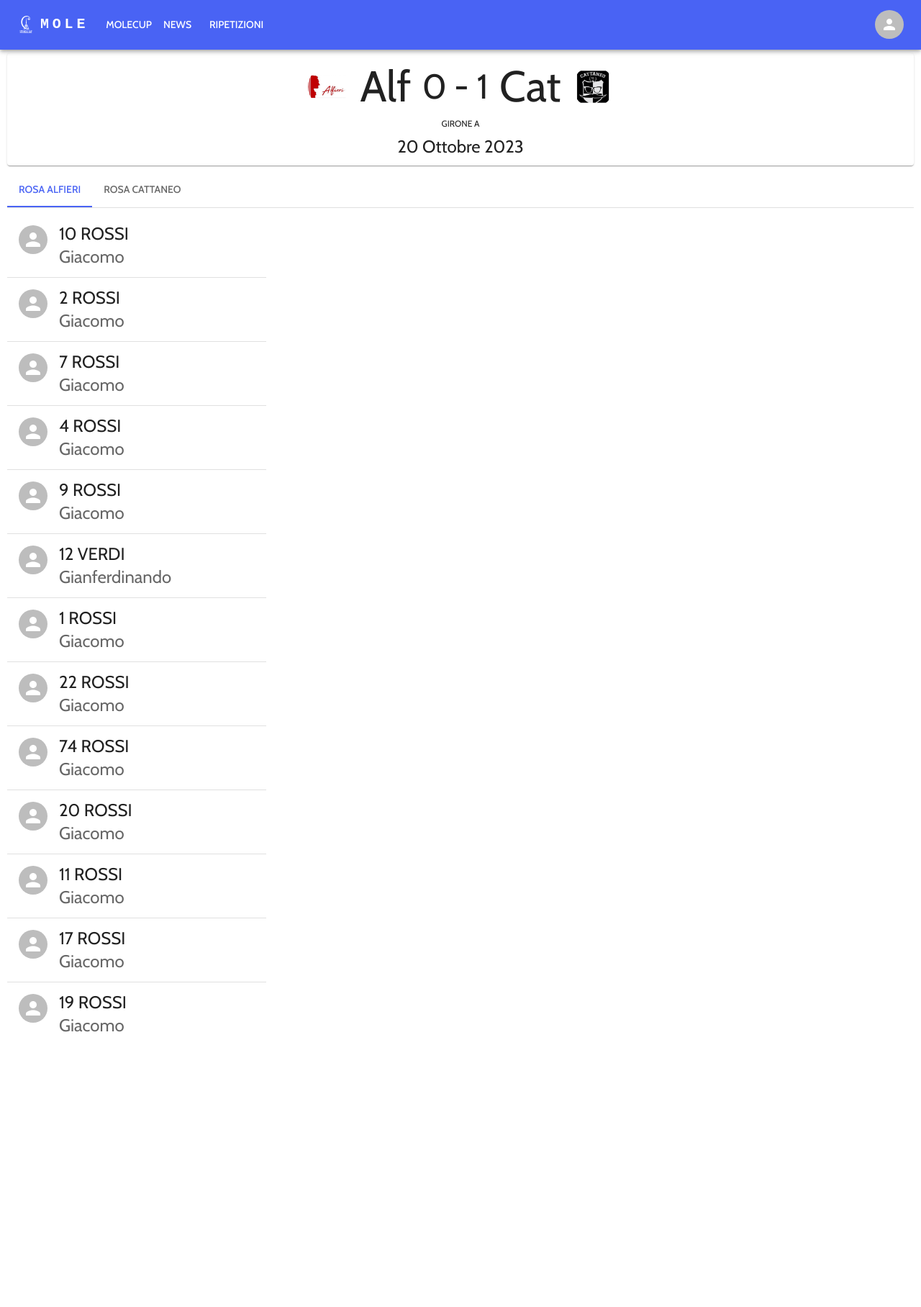
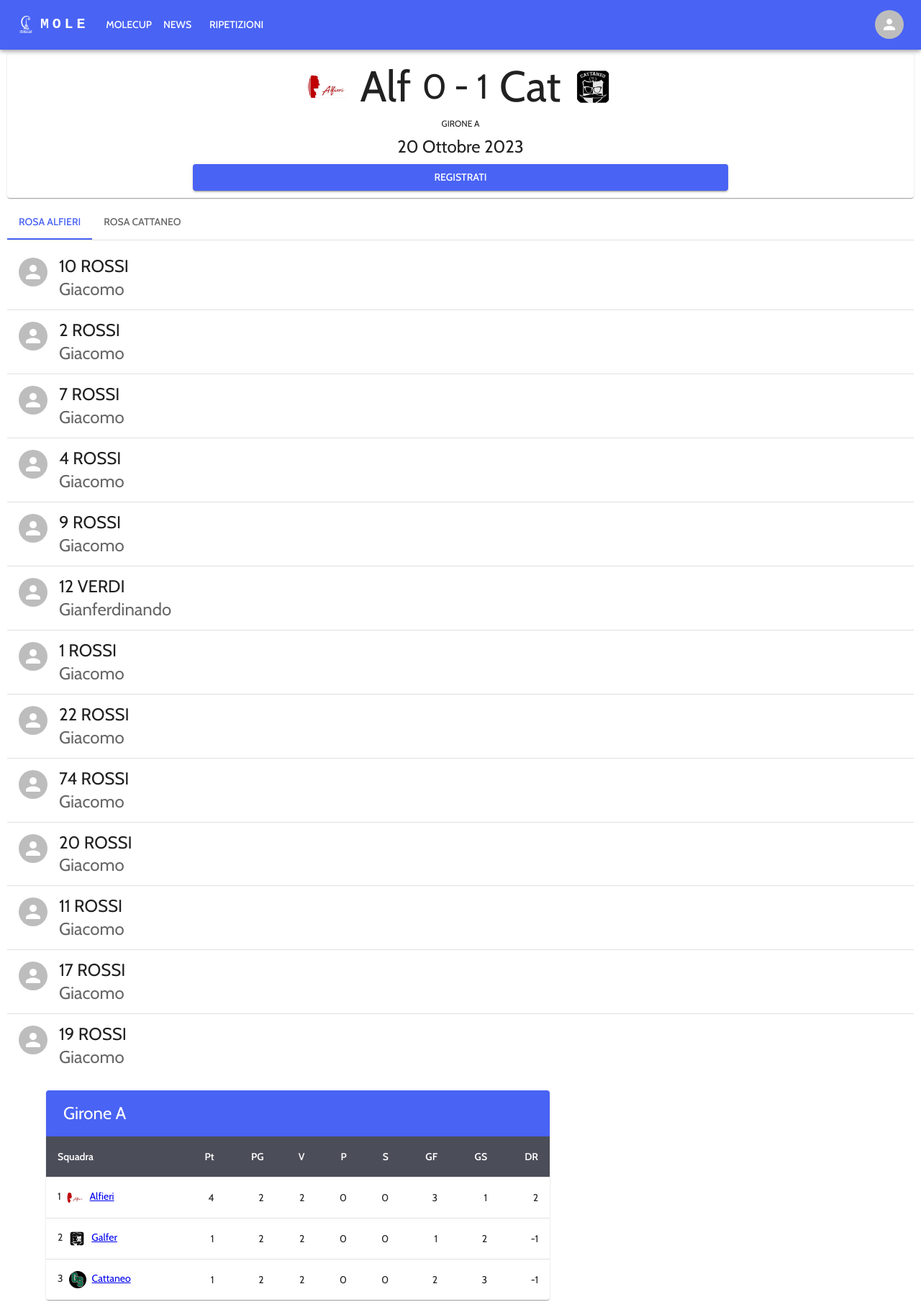
Before and after one commit to molecup/mole-frontend, a Next.js app in the folder mole-frontend/: page /match/0 in a window 1280 px wide. Shown: the whole page at 72% size. Before the commit the page ends 1470 px from the top, so only its background shows below. Built offline with nearby package versions, Linux system fonts and the light colour scheme.

Commit message:
match page updated

```diff
--- a/mole-frontend/src/app/match/[slug]/page.js
+++ b/mole-frontend/src/app/match/[slug]/page.js
@@ -1,5 +1,7 @@
 import MatchHeader from '@/components/matchHeader';
 import MatchTabs from './tabs';
+import StandingTable from '@/components/standingTable';
+import Container from '@mui/material/Container';
 
 const playerList = [
     {firstName: "Giacomo", lastName: "Rossi", number: 10, img: null},
@@ -33,7 +35,9 @@ const dataExample = {
     score : [0, 1],
     time : "20:30",
     date : "20 ottobre 2023",
-    league : "girone a"
+    league : {
+        name: "Girone A",
+    }
 }
 
 export default function MatchPage({params}){
@@ -47,13 +51,19 @@ export default function MatchPage({params}){
                 teamA = {dataExample.teamA}
                 teamB = {dataExample.teamB}
                 scoreText = {scoreText}
-                league = {dataExample.league}
+                league = {dataExample.league.name}
                 date = {dataExample.date}
             />
             <MatchTabs
                 teamA = {dataExample.teamA}
                 teamB = {dataExample.teamB}
+                league = {dataExample.league}
             />
+            <Container>
+                <StandingTable
+                    title = {dataExample.league.name}
+                />
+            </Container>
         </>
     );
 }
--- a/mole-frontend/src/app/match/[slug]/tabs.js
+++ b/mole-frontend/src/app/match/[slug]/tabs.js
@@ -10,7 +10,6 @@ import Tabs from '@mui/material/Tabs';
 import Tab from '@mui/material/Tab';
 import Typography from '@mui/material/Typography';
 import Box from '@mui/material/Box';
-import Paper from '@mui/material/Paper';
 
 
 export default function MatchTabs(props) {
@@ -23,7 +22,7 @@ export default function MatchTabs(props) {
   return (
     <Box sx={{ margin: '10px' }}>
       <Box sx={{ borderBottom: 1, borderColor: 'divider' }}>
-        <Tabs value={value} onChange={handleChange} aria-label="basic tabs example">
+        <Tabs value={value} onChange={handleChange} aria-label="tab rose" variant="scrollable" scrollButtons='auto'>
           <Tab label={"Rosa " + props.teamA.name} {...a11yProps(0)} />
           <Tab label={"Rosa " + props.teamB.name} {...a11yProps(1)} />
         </Tabs>
@@ -41,7 +40,7 @@ export default function MatchTabs(props) {
 function a11yProps(index) {
   return {
     id: `simple-tab-${index}`,
-    'aria-controls': `simple-tabpanel-${index}`,
+    'aria-controls': `pannello tab-${index}`,
   };
 }
 
--- a/mole-frontend/src/components/matchHeader.js
+++ b/mole-frontend/src/components/matchHeader.js
@@ -2,24 +2,26 @@ import Paper from '@mui/material/Paper';
 import Stack from '@mui/system/Stack';
 import Avatar from '@mui/material/Avatar';
 import Typography from '@mui/material/Typography';
+import Button from '@mui/material/Button';
 
 const capitalizeStyle = {
     textTransform: "capitalize"
 }
 
-export default function MatchHeader(props){
-    return(
-        <Paper sx={{margin : "10px", padding: "10px"}}>
-                <Stack>
-                    <Stack direction="row" sx={{justifyContent:"center", alignItems: "center"}} spacing={2}>
+export default function MatchHeader(props) {
+    return (
+        <Paper sx={{ margin: "10px", padding: "10px" }}>
+            <Stack sx={{ alignItems: 'center' }}>
+                <Stack direction="row" sx={{ justifyContent: "center", alignItems: "center" }} spacing={2}>
                     <Avatar sx={{ width: 57, height: 57 }} alt={"logo " + props.teamA.name} src={props.teamA.img} />
                     <Typography variant="h2" sx={capitalizeStyle}>{props.teamA.short}</Typography>
                     <Typography variant="h3" sx={capitalizeStyle}>{props.scoreText}</Typography>
                     <Typography variant="h2" sx={capitalizeStyle}>{props.teamB.short}</Typography>
                     <Avatar sx={{ width: 57, height: 57 }} alt={"logo " + props.teamB.name} src={props.teamB.img} />
                 </Stack>
-                    <Typography variant="overline" sx={{textAlign : "center"}}>{props.league}</Typography>
-                    <Typography variant="h5" sx={{textAlign : "center", ...capitalizeStyle}}>{props.date}</Typography>
+                <Typography variant="overline" sx={{ textAlign: "center" }}>{props.league}</Typography>
+                <Typography variant="h5" sx={{ textAlign: "center", ...capitalizeStyle }} gutterBottom>{props.date}</Typography>
+                <Button variant="contained" sx={{ width: '60%' }}>Registrati</Button>
             </Stack>
         </Paper>
     );
--- a/mole-frontend/src/components/playerList.js
+++ b/mole-frontend/src/components/playerList.js
@@ -10,7 +10,7 @@ import Typography from '@mui/material/Typography';
 export default function PlayerList(props) {
     const { playerList } = props;
     return (
-        <List sx={{ width: '100%', maxWidth: 360, bgcolor: 'background.paper' }}>
+        <List sx={{ width: '100%', bgcolor: 'background.paper' }}>
             {playerList.sort((entry) => entry.number).map((player, i) =>
                 <Fragment key={i}>
                     <ListItem alignItems="flex-start">
```
Lines whose indentation alone changed are shown as unchanged.
